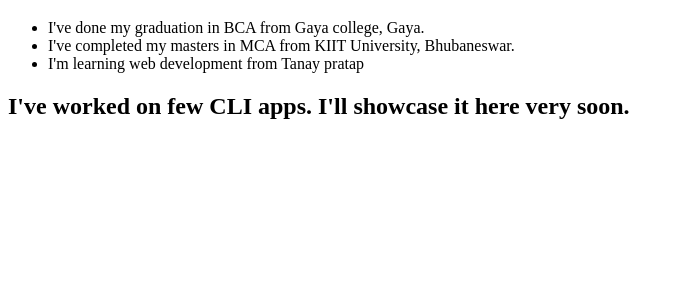
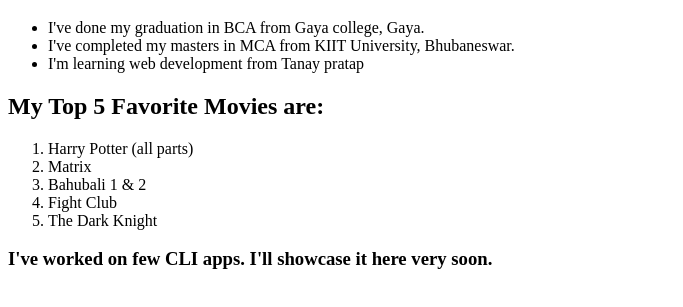
Before and after one commit to shivlloyd/markThree, a plain HTML site: page index.html in a window 1280 px wide. Shown: the part 61-368 px from the top of the page, without its empty margins (0-683 px from the left). Drawn offline with Linux system fonts and the light colour scheme.

Commit message:
refactor: added favorite movie list

```diff
--- a/index.html
+++ b/index.html
@@ -13,6 +13,16 @@
     <li>I've completed my masters in MCA from KIIT University, Bhubaneswar.</li>
     <li>I'm learning web development from Tanay pratap</li>
     </ul>
-    <h2>I've worked on few CLI apps. I'll showcase it here very soon. </h2>
+    <h2>My Top 5 Favorite Movies are: </h2>
+    <ol>
+        <li>Harry Potter (all parts)</li>
+        <li>Matrix</li>
+        <li>Bahubali 1 & 2</li>
+        <li>Fight Club</li>
+        <li>The Dark Knight</li>
+    </ol>
+
+    <h3>I've worked on few CLI apps. I'll showcase it here very soon. </h3>
+
 </body>
 </html>
```
